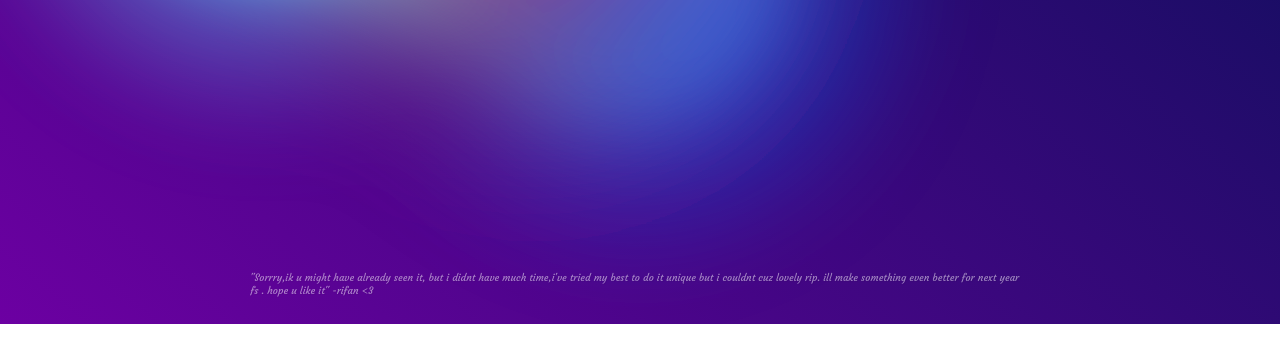
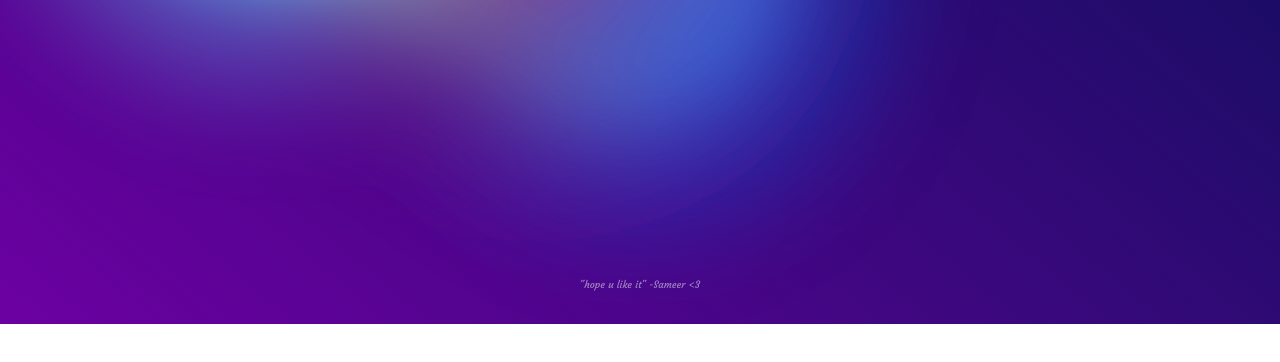
Before and after one commit to Sameer21/Rose-day, a plain HTML site: page index.html in a window 1280 px wide. Shown: the part 476-838 px from the top of the page. Drawn offline with Linux system fonts and the light colour scheme; a web font is replaced by a local one.

Commit message:
Update index.html

```diff
--- a/index.html
+++ b/index.html
@@ -19,8 +19,8 @@
     Hii Princess!!
   </div>
   <div class="text-sub">
-    "Sorrry,ik u might have already seen it, but i didnt have much time,i've tried my best to do it unique but i couldnt cuz lovely rip. ill make something even better for next year fs . hope u like it"
-    -rifan  <3
+    "hope u like it"
+    -Sameer  <3
   </div>
   <div class="next-line">
     You deserve a <a href="flowers.html" class="flower-link"> 🌹</a>
```
